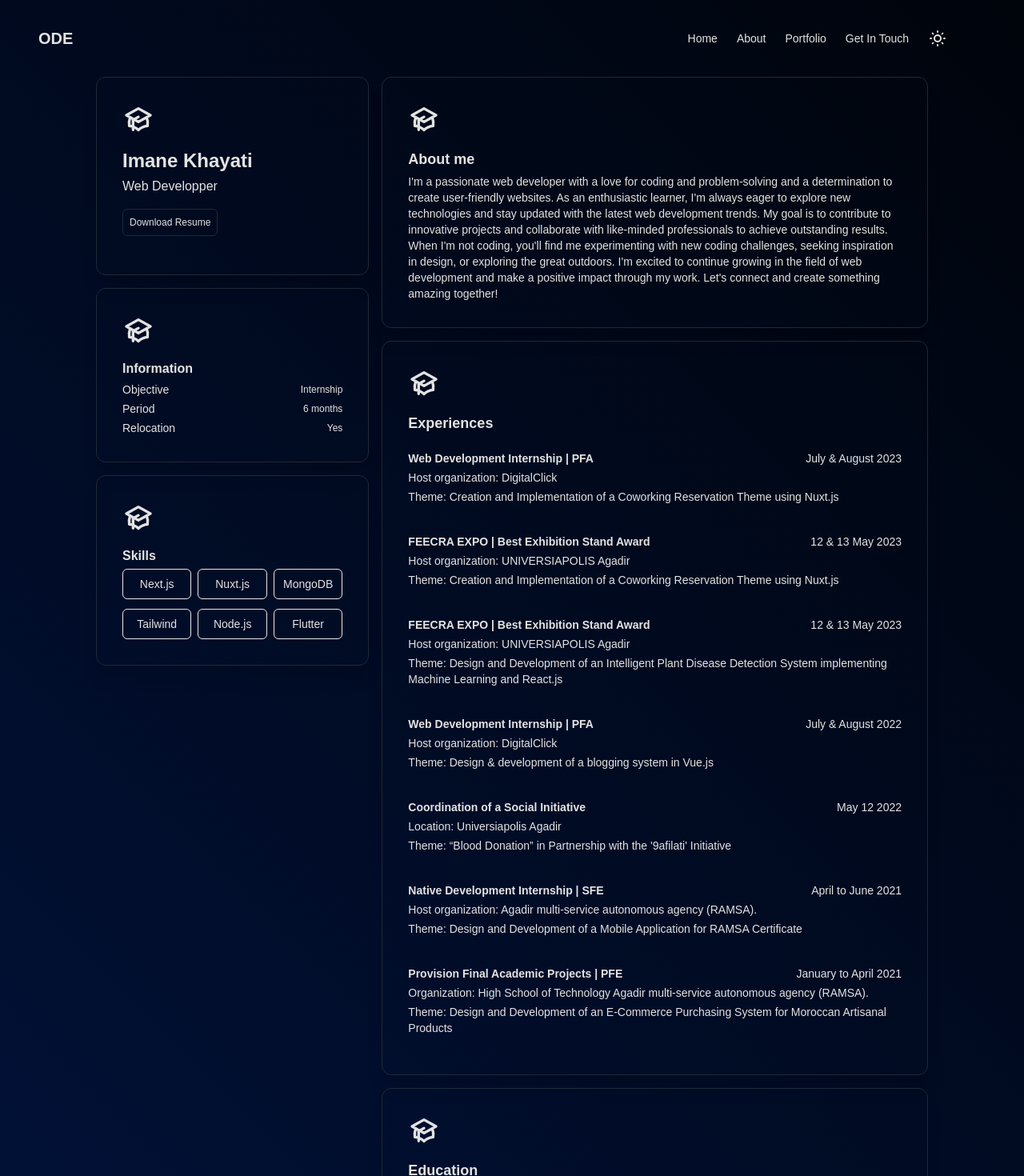
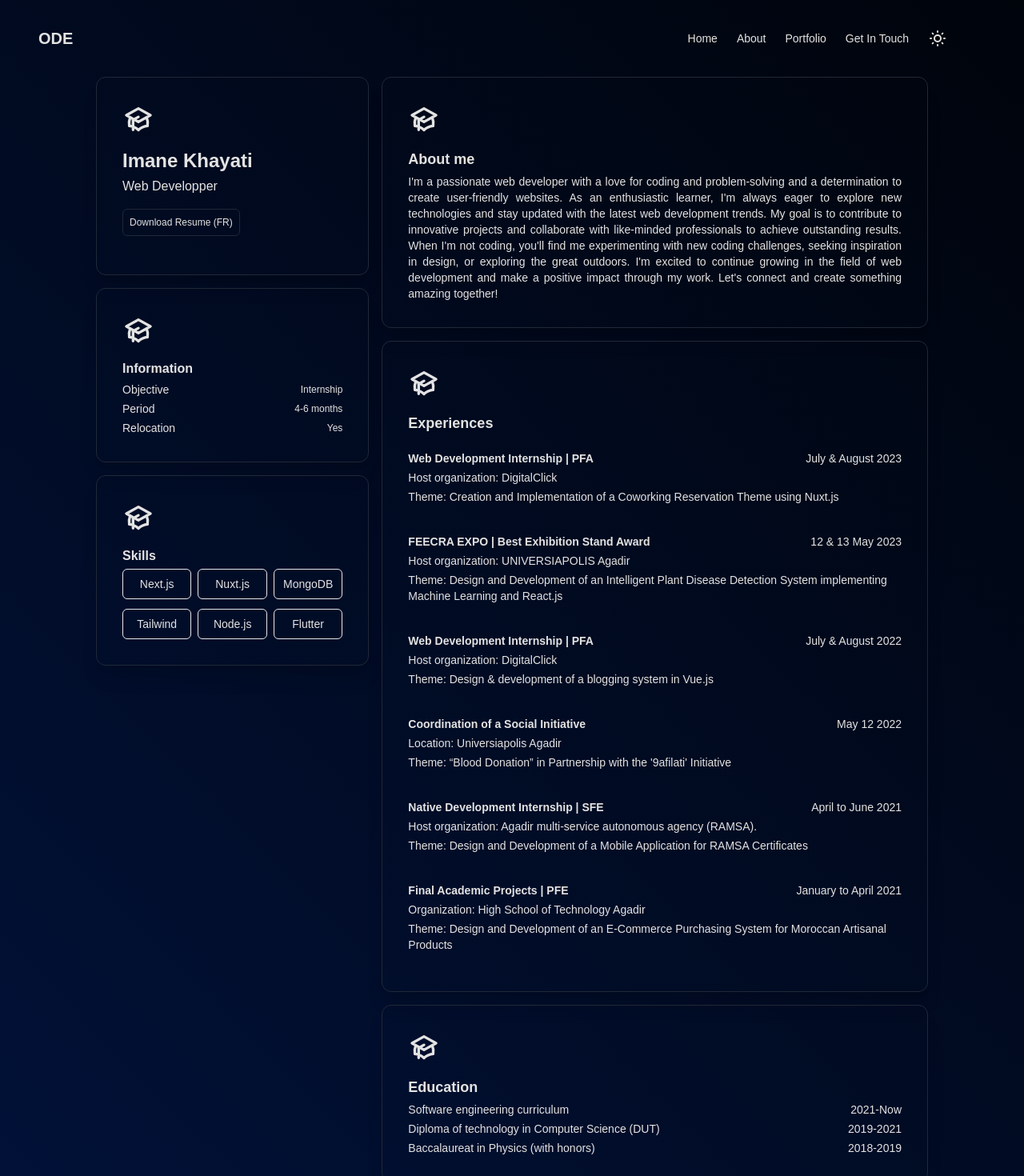
Before and after one commit to ImaneIK/imanekhayati, a Next.js app: page /about in a window 1280 px wide. Shown: the top 1470 px of the page at 80% size. Built offline with nearby package versions, Linux system fonts and the light colour scheme.

Commit message:
fixing xl and above display

```diff
--- a/components/Card.js
+++ b/components/Card.js
@@ -5,8 +5,8 @@ import cardsData from './data.json';
 
 const CardGrid = ({title,description,link}) => {
   const { theme } = useTheme();
-  const lightThemeClass = "block rounded-xl p-8 shadow-xl transition  border border-green-700  hover:border-green-300/10 hover:shadow-green-800/10";
-  const darkThemeClass = "block rounded-xl p-8 shadow-xl transition  border border-gray-200 hover:border-indigo-500/10 hover:shadow-indigo-500/10";
+  const lightThemeClass = "block h-full w-[85vw] md:w-[40vw] xl:w-[25vw]  rounded-xl p-8 shadow-xl transition  border border-blue-700  hover:border-blue-300/10 hover:shadow-blue-800/10";
+  const darkThemeClass = "block h-full w-[85vw] md:w-[40vw] xl:w-[28vw] 2xl:w-[15vw] rounded-xl p-8 shadow-xl transition  border border-gray-200 hover:border-indigo-500/10 hover:shadow-indigo-500/10";
   return (
     <div className="mt-4">
 
--- a/components/bloc1.jsx
+++ b/components/bloc1.jsx
@@ -5,13 +5,13 @@ const Bloc1 = () => {
   return (
     <div className="p-4 border border-gray-500 flex flex-col gap-4 w-full text-center md:text-left align-center mx-auto justify-center lg:justify-start h-full">
   <div>
-    <p className="text-5xl md:text-7xl lg:text-5xl xl:text-6xl 2xl:text-7xl 3xl:text-9xl font-extrabold lg:justify-center text-center lg:text-start">
+    <p className="text-5xl md:text-7xl lg:text-5xl xl:text-[3.7rem]  2xl:text-[4.7rem] 3xl:text-[6.7rem]  font-extrabold lg:justify-center text-center lg:text-start">
       Within the ode to webcraft
     </p>
-    <p className="pt-2 lg:justify-center text-center lg:text-start">Weaving lines of code</p>
+    <p className="pt-2 lg:justify-center text-center lg:text-start xl:text-[1rem] 2xl:text-[2rem]">Weaving together lines of code</p>
   </div>
 
-  <div className="h-60 lg:h-52 xl:h-64 2xl:h-72 3xl:h-96  w-full overflow-hidden rounded-md">
+  <div className="h-[20rem] lg:h-52 xl:h-64 2xl:h-[2/3rem] 3xl:h-[40rem]  w-full overflow-hidden rounded-md">
     <div className="relative w-full h-full">
       <video
         style={{ width: '100%' }}
--- a/pages/about.js
+++ b/pages/about.js
@@ -5,6 +5,7 @@ import Menu from '/components/menu'
 export default function About() {
   const googleDriveLink =
     "https://drive.google.com/file/d/15ajVIrGgfJNLY7382Ud-QwZtz-8Tgp9w/view?usp=sharing ";
+  const fr_cv_link = "https://drive.google.com/file/d/1QpO3wmESDiRmNxjP8qIJP_CYT9mQGDDf/view?usp=sharing";
   return (
     <div className="p-6">
       <Menu />
@@ -13,6 +14,7 @@ export default function About() {
       <div className="pt-6 relative overflow-x-hidden gap-4 md:px-4 lg:px-24 flex flex-col md:flex-row w-full">
         <div className="w-full flex flex-col gap-4 md:w-1/3">
           {/* Name and cv link */}
+
           <div className="w-full block rounded-xl border border-gray-800 p-8 shadow-xl transition">
             <svg
               xmlns="http://www.w3.org/2000/svg"
@@ -34,17 +36,47 @@ export default function About() {
               Imane Khayati
             </h1>
             <p className="mt-1 text-md ">Web Developper</p>
-            <a
+             {/* Fr link */}
+          <a className='block'
+              href={fr_cv_link}
+              target="_blank"
+              rel="noopener noreferrer"
+              download
+            >
+              <button className="my-4 text-xs p-2 rounded-md border border-gray-800">
+                Download Resume (FR)
+              </button>
+            </a>
+
+            {/* CVs */}
+             {/* <div className='flex flex-nowrap gap-2'>
+            <a className='block'
               href={googleDriveLink}
               target="_blank"
               rel="noopener noreferrer"
               download
             >
               <button className="my-4 text-xs p-2 rounded-md border border-gray-800">
-                Download Resume
+                English CV
               </button>
             </a>
+          <a className='block'
+              href={googleDriveLink}
+              target="_blank"
+              rel="noopener noreferrer"
+              download
+            >
+              <button className="my-4 text-xs p-2 rounded-md border border-gray-800">
+                Frensh CV
+              </button>
+            </a>
+            </div>  */}
+
           </div>
+
+
+
+
           {/* infos */}
           <div className="w-full block rounded-xl border border-gray-800 p-8 shadow-xl transition">
             <svg
@@ -72,7 +104,7 @@ export default function About() {
 
             <div className="flex items-center justify-between">
               <p className="mt-1 text-sm">Period</p>
-              <p className="mt-1 text-xs">6 months</p>
+              <p className="mt-1 text-xs">4-6 months</p>
             </div>
 
             <div className="flex items-center justify-between">
@@ -80,6 +112,8 @@ export default function About() {
               <p className="mt-1 text-xs">Yes</p>
             </div>
           </div>
+
+
           {/* skills */}
           <div className="w-full block rounded-xl border border-gray-800 p-8 shadow-xl transition ">
             <svg
@@ -109,6 +143,7 @@ export default function About() {
               <p className="mt-1 text-center border rounded-md p-2">Flutter</p>
             </div>
           </div>
+
         </div>
 
         <div className="flex flex-col gap-4 w-full md:w-2/3">
@@ -131,7 +166,7 @@ export default function About() {
               />
             </svg>
             <h2 className="mt-4 text-lg font-bold ">About me</h2>
-            <p className="mt-1 text-sm ">
+            <p className="mt-1 text-sm text-justify">
               I'm a passionate web developer with a love for coding and
               problem-solving and a determination to
               create user-friendly websites. As an enthusiastic
@@ -146,6 +181,7 @@ export default function About() {
               something amazing together!
             </p>
           </div>
+
           {/* experience */}
           <div className="w-full block rounded-xl border border-gray-800 p-8 shadow-xl transition">
             <svg
@@ -178,16 +214,7 @@ export default function About() {
 
               </li>
 
-              <li className="py-4">
-                <div className="flex justify-between">
-                    <p className="mt-1 text-sm font-semibold">
-                    FEECRA EXPO | Best Exhibition Stand Award
-                    </p>
-                    <p className="mt-1 text-sm">12 & 13 May 2023</p>
-                </div>
-                <p className="mt-1 text-sm"> Host organization: UNIVERSIAPOLIS Agadir </p>
-                <p className="mt-1 text-sm"> Theme: Creation and Implementation of a Coworking Reservation Theme using Nuxt.js  </p>
-              </li>
+
 
               <li className="py-4">
                 <div className="flex justify-between">
@@ -235,19 +262,18 @@ export default function About() {
                 <p className="mt-1 text-sm"> Host organization: Agadir
                   multi-service autonomous agency (RAMSA).</p>
                 <p className="mt-1 text-sm"> Theme: Design and
-                  Development of a Mobile Application for RAMSA Certificate </p>
+                  Development of a Mobile Application for RAMSA Certificates </p>
               </li>
 
 
               <li className="py-4">
                 <div className="flex justify-between">
                   <p className="mt-1 text-sm font-semibold">
-                  Provision Final Academic Projects | PFE
+                   Final Academic Projects | PFE
                     </p>
                     <p className="mt-1 text-sm">January to April 2021</p>
                 </div>
-                <p className="mt-1 text-sm"> Organization: High School of Technology Agadir
-                  multi-service autonomous agency (RAMSA).</p>
+                <p className="mt-1 text-sm"> Organization: High School of Technology Agadir</p>
                 <p className="mt-1 text-sm"> Theme: Design
                   and Development of an E-Commerce Purchasing System for
                   Moroccan Artisanal Products </p>
@@ -256,6 +282,7 @@ export default function About() {
 
             </ul>
           </div>
+
           {/* education */}
           <div className="w-full block rounded-xl border border-gray-800 p-8 shadow-xl transition">
             <svg
@@ -278,19 +305,19 @@ export default function About() {
             <ul>
               <li className="flex justify-between">
                 <p className="mt-1 text-sm">
-                  5th year majoring in software engineering{" "}
+                  Software engineering curriculum{" "}
                 </p>
-                <p className="mt-1 text-sm">2023-Now</p>
+                <p className="mt-1 text-sm">2021-Now</p>
               </li>
               <li className="flex justify-between">
                 <p className="mt-1 text-sm">
-                  DUT in Computer Science
+                  Diploma of technology in Computer Science (DUT)
                 </p>
                 <p className="mt-1 text-sm">2019-2021</p>
               </li>
               <li className="flex justify-between">
                 <p className="mt-1 text-sm">
-                  Baccalaureat in Physiques (with honors)
+                  Baccalaureat in Physics (with honors)
                 </p>
                 <p className="mt-1 text-sm">2018-2019</p>
               </li>
--- a/tailwind.config.js
+++ b/tailwind.config.js
@@ -8,6 +8,8 @@ module.exports = {
 
   theme: {
     extend: {
+
+
 
       animation: {
         'spin-slow': 'spin 8s linear infinite',
```
Also changed, not shown: components/Home.js (+4 -4 lines), pages/index.js (+4 -4 lines).
